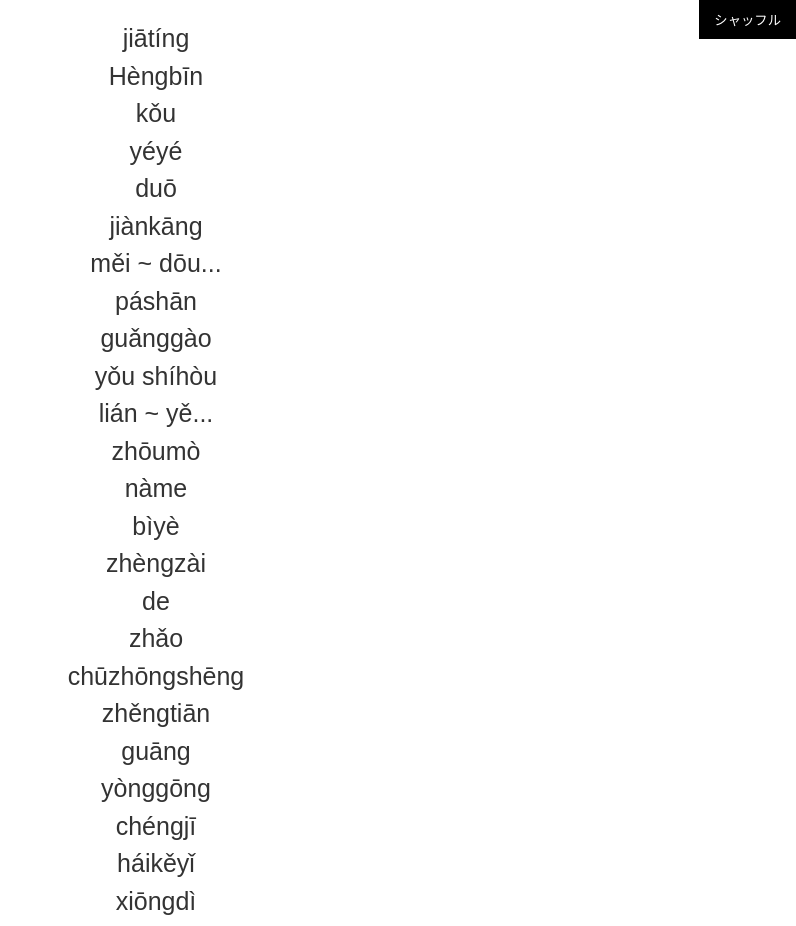
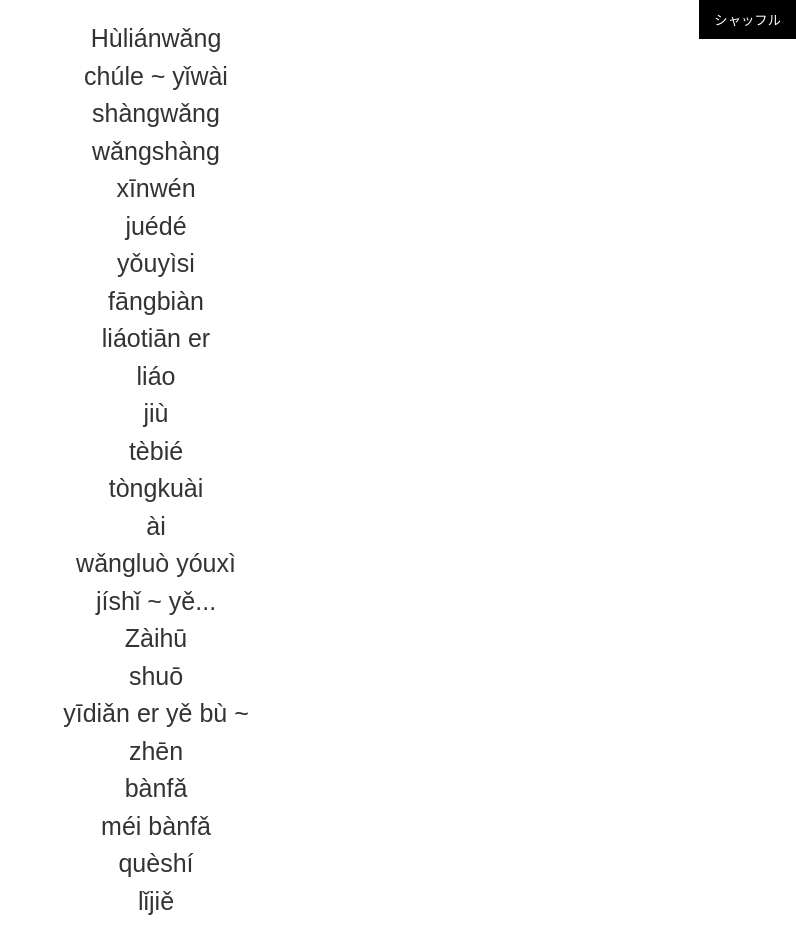
Before and after one commit to kandalog/next-chinese-word, a Next.js app: page / in a window 1280 px wide. Shown: the top 926 px of the page, without its empty margins (484-1280 px from the left). Built offline with nearby package versions, Linux system fonts and the light colour scheme.

Commit message:
問題を変更

```diff
--- a/assets/data.ts
+++ b/assets/data.ts
@@ -1,95 +1,80 @@
 export const pinyin = [
-  "jiātíng",
-  "Hèngbīn",
-  "kǒu",
-  "yéyé",
-  "duō",
-  "jiànkāng",
-  "měi ~ dōu...",
-  "páshān",
-  "guǎnggào",
-  "yǒu shíhòu",
-  "lián ~ yě...",
-  "zhōumò",
-  "nàme",
-  "bìyè",
-  "zhèngzài",
-  "de",
-  "zhǎo",
-  "chūzhōngshēng",
-  "zhěngtiān",
-  "guāng",
-  "yònggōng",
-  "chéngjī",
-  "háikěyǐ",
-  "xiōngdì",
-  "jiěmèi",
-  "yǐjīng",
-  "rènzhēn",
-  "bùcuò",
-  "júzi",
+  "Hùliánwǎng",
+  "chúle ~ yǐwài",
+  "shàngwǎng",
+  "wǎngshàng",
+  "xīnwén",
+  "juédé",
+  "yǒuyìsi",
+  "fāngbiàn",
+  "liáotiān er",
+  "liáo",
+  "jiù",
+  "tèbié",
+  "tòngkuài",
+  "ài",
+  "wǎngluò yóuxì",
+  "jíshǐ ~ yě...",
+  "Zàihū",
+  "shuō",
+  "yīdiǎn er yě bù ~",
+  "zhēn",
+  "bànfǎ",
+  "méi bànfǎ",
+  "quèshí",
+  "lǐjiě",
 ];
 
 export const ch = [
-  "家庭",
-  "横滨",
-  "口",
-  "爷爷",
-  "多",
-  "健康",
-  "每～都...",
-  "爬山",
-  "广告",
-  "有时候",
-  "连~也...",
-  "周末",
-  "那么",
-  "毕业",
-  "正在",
-  "地",
-  "找",
-  "初中生",
-  "整天",
-  "光",
-  "用功",
-  "成绩",
-  "还可以",
-  "兄弟",
-  "姐妹",
-  "已经",
-  "认真",
-  "不错",
-  "橘子",
+  "互联网",
+  "除了 ～ 以外",
+  "上网",
+  "网上",
+  "新闻",
+  "觉得",
+  "有意思",
+  "方便",
+  "聊天儿",
+  "聊",
+  "就",
+  "特别",
+  "痛快",
+  "爱",
+  "网络游戏",
+  "即使 ～ 也 ...",
+  "在乎",
+  "说",
+  "一点儿也不～",
+  "真",
+  "办法",
+  "没办法",
+  "确实",
+  "理解",
 ];
 
 export const jp = [
-  "家庭",
-  "横浜",
-  "家族の人数を数える時に使う",
-  "父方の祖父",
-  "(数詞の後に置いて)~あまり",
-  "健康である",
-  "すべての~は(みな)...",
-  "山登りする",
-  "広告",
-  "ときには",
-  "〜さえも...",
-  "週末",
-  "そんなに、あんなに",
-  "卒業する",
-  "ちょうど〜しているところ",
-  "動詞・形容詞の前に修飾語がくる時に使う",
-  "さがす",
-  "中学生",
-  "一日中",
-  "〜ばかり",
-  "(勉強に)熱心である",
-  "成績",
-  "まあまあである",
-  "兄弟",
-  "姉妹",
-  "すでに",
-  "真剣に",
-  "悪くない",
-  "みかん",
+  "インターネット",
+  "~のほかは...",
+  "インターネットをする",
+  "ネット上",
+  "ニュース",
+  "思う",
+  "おもしろい",
+  "便利である",
+  "世間話をする",
+  "雑談する",
+  "そうしたら、それなら",
+  "ことのほか",
+  "気持ちがスッキリする",
+  "好む",
+  "ネットゲーム",
+  "たとえ~でも...",
+  "気にする",
+  "説教する、叱る",
+  "少しも~しない、まったく〜しない",
+  "本当に",
+  "方法",
+  "しようがない",
+  "確かに",
+  "理解する",
 ];
```
